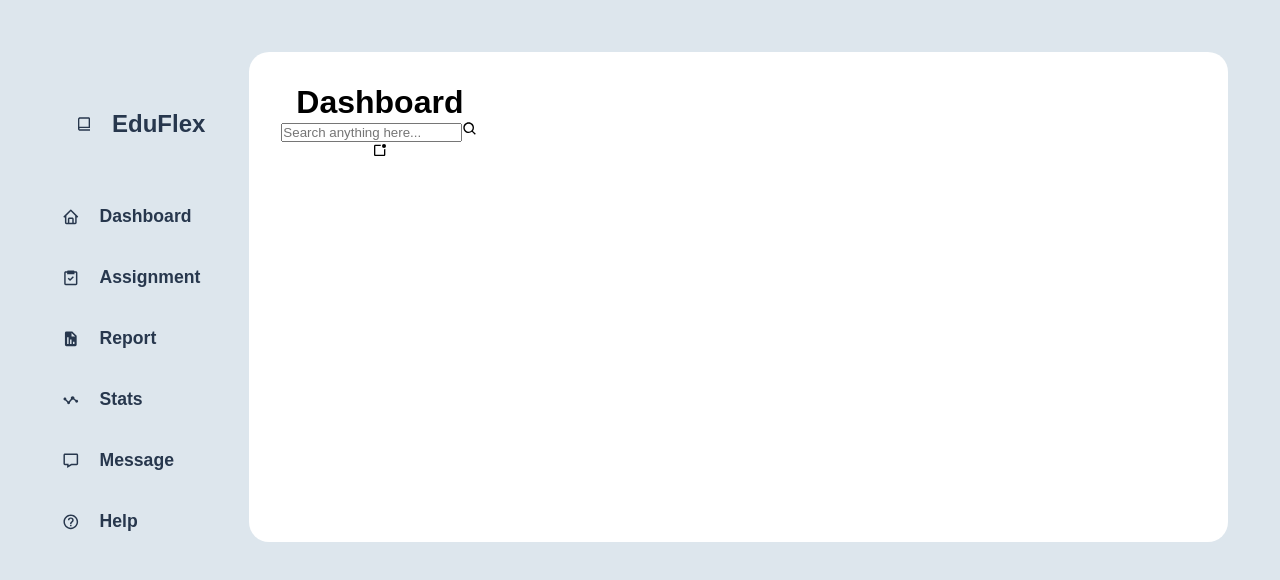
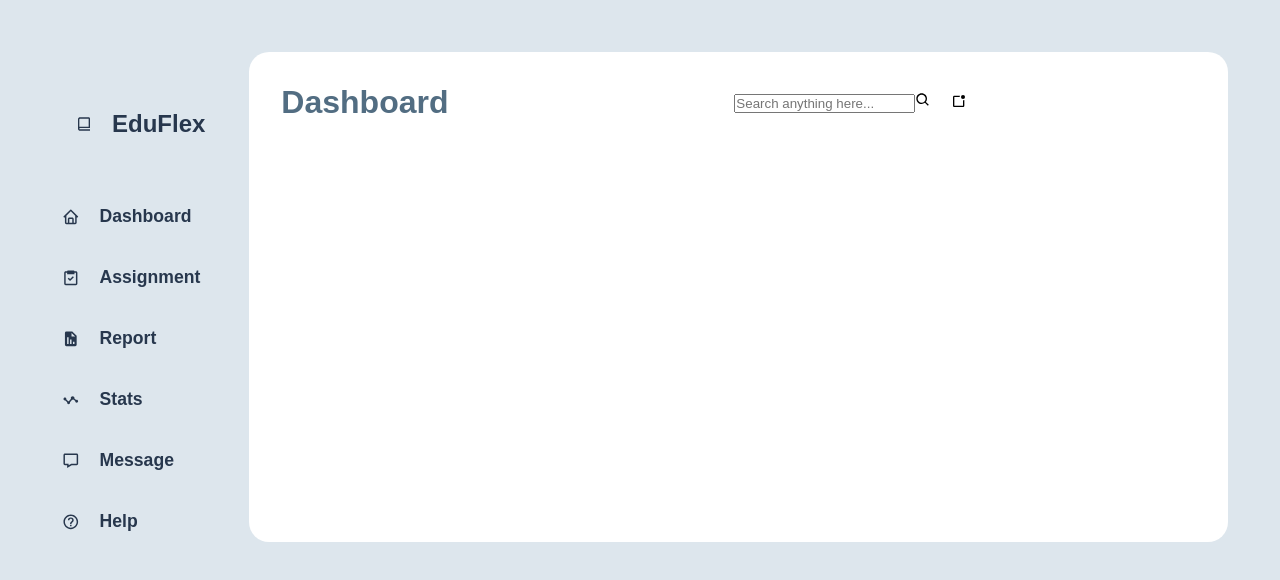
Before and after one commit to seungtaemoon/dashboard_react, a React (Vite) app in the folder dashboard/: page / in a window 1280 px wide. Shown: the top 580 px of the page. Built offline with nearby package versions, Linux system fonts and the light colour scheme; a web font is replaced by a local one.

Commit message:
adjusted search bar UI

```diff
--- a/dashboard/src/components/Content.jsx
+++ b/dashboard/src/components/Content.jsx
@@ -1,6 +1,7 @@
 /* eslint-disable no-unused-vars */
 import React from "react";
 import ContentHeader from "./ContentHeader";
+import "../styles/content.css"
 
 const Content = () => {
     return <div className="content">
--- /dev/null
+++ b/dashboard/src/styles/content.css
@@ -0,0 +1,19 @@
+.content{
+    width: 75%;
+}
+
+.content--header{
+    display: flex;
+    align-items: center;
+    justify-content: space-between;
+}
+
+.header--title{
+    color: #526d82;
+}
+
+.header--activity{
+    display: flex;
+    align-items: center;
+    gap: 20px;
+}
```
